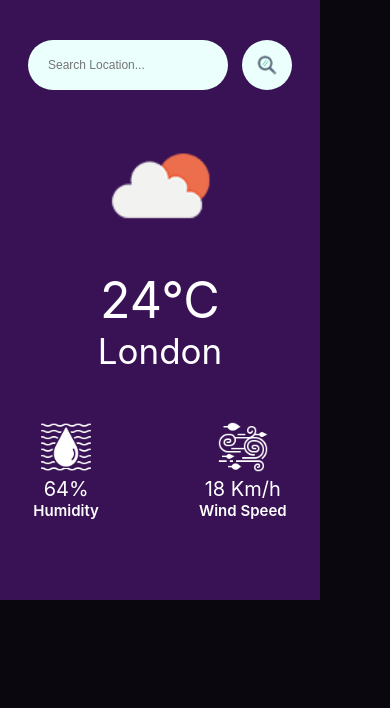
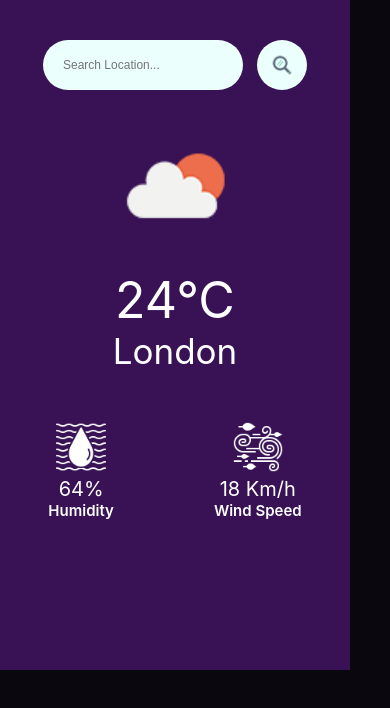
Before and after one commit to CoreFrontTechnologies/weather-app-react-vision, a React (Create React App) app: page / in a window 390 px wide. Shown: the top 708 px of the page. Built offline with nearby package versions, Linux system fonts and the light colour scheme.

Commit message:
last version

```diff
--- a/src/components/weatherApp/weatherapp.css
+++ b/src/components/weatherApp/weatherapp.css
@@ -186,9 +186,9 @@ body {
     }
 
     .container {
-        width: 320px;
+        width: 350px;
         margin: auto;
-        height: 600px;
+        height: 670px;
         border-radius: 0;
         background-color: #381255;
         padding: 20px;
```
